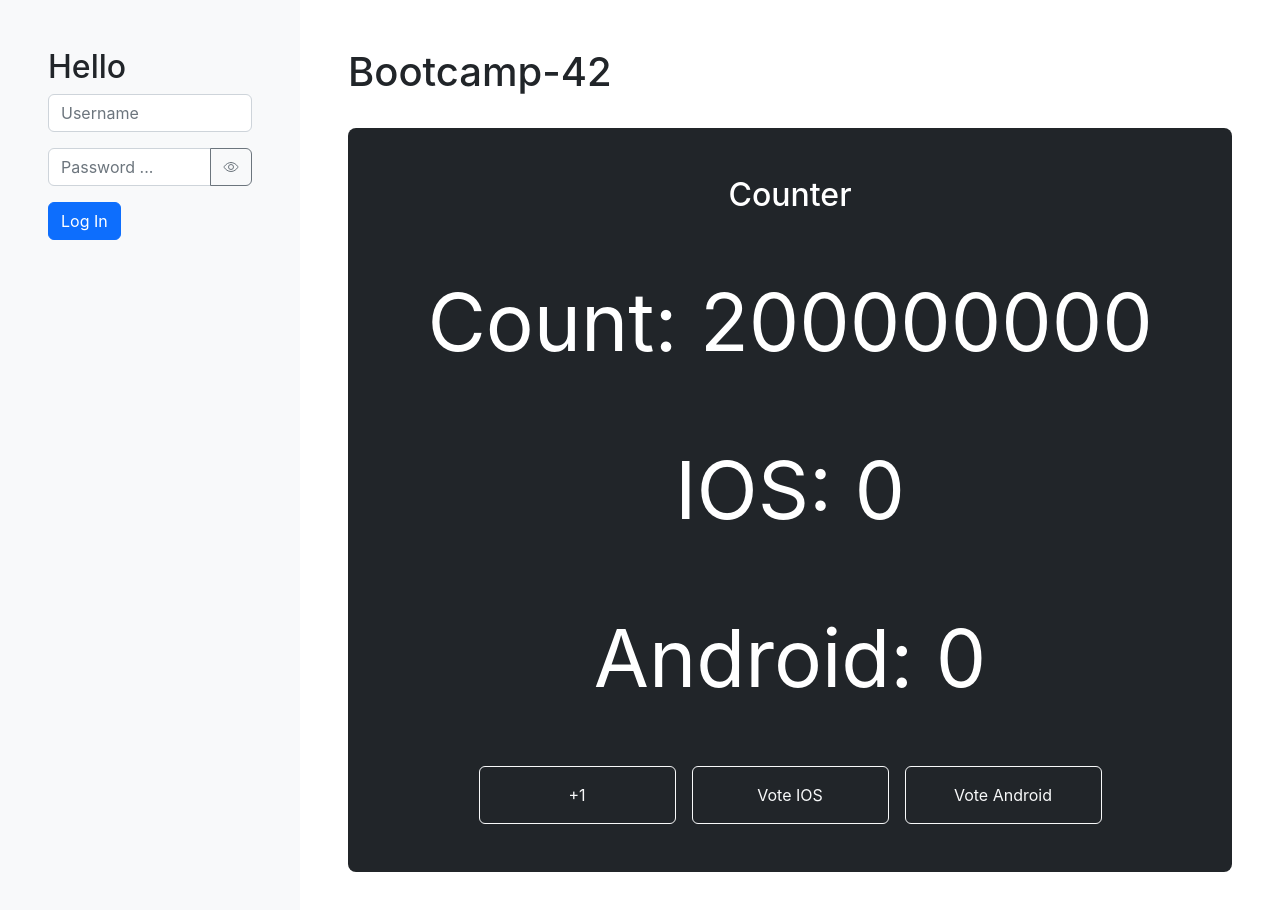
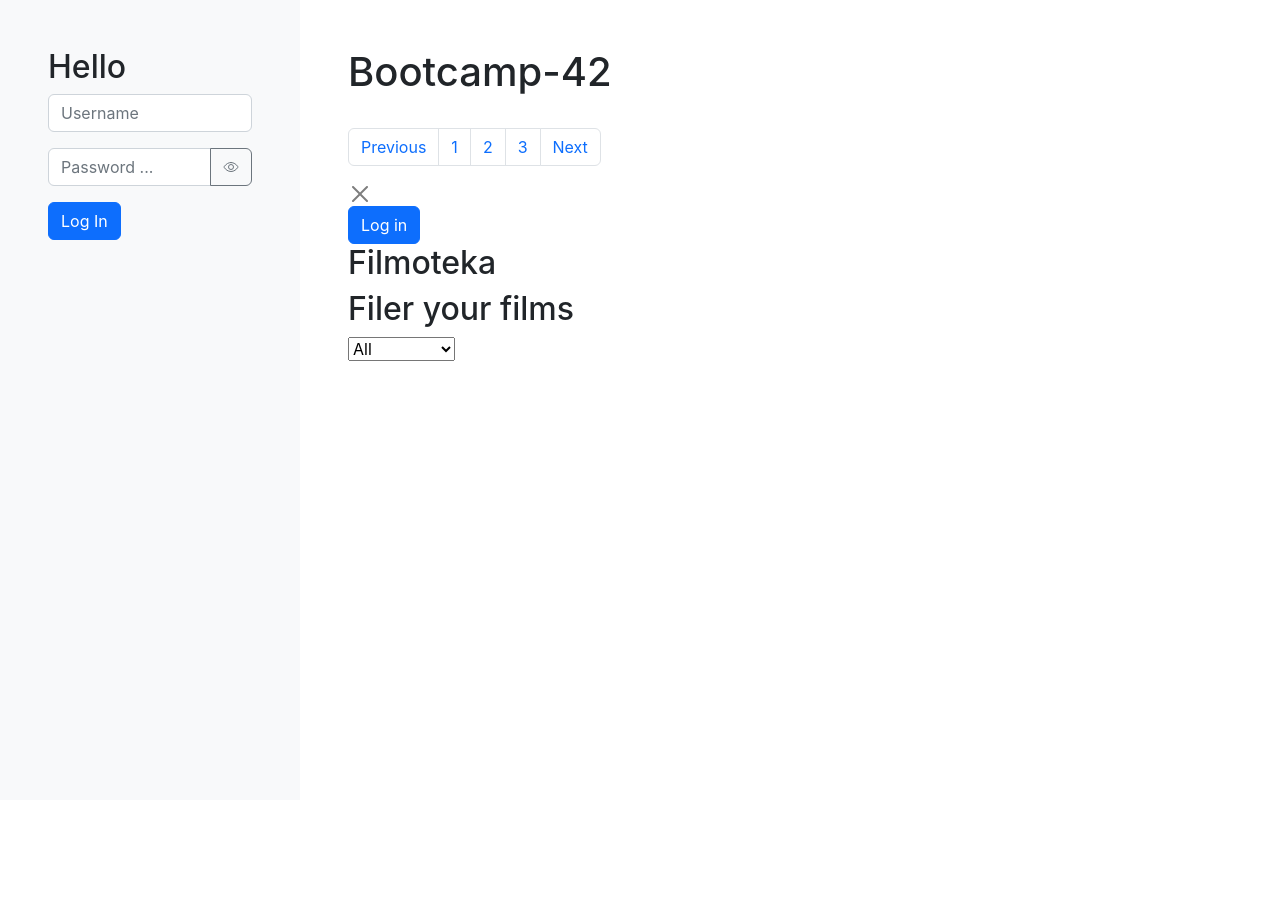
Before and after one commit to VladChornyi/BC42-react, a React (Create React App) app: page / in a window 1280 px wide. Shown: the top 910 px of the page. After the commit the page ends 800 px from the top, so only its background shows below. Built offline with nearby package versions, Linux system fonts and the light colour scheme.

Commit message:
q/a lesson

```diff
--- a/src/App.jsx
+++ b/src/App.jsx
@@ -1,11 +1,14 @@
 // import { Banner } from "./components/Banner/Banner";
+import { useEffect, useState } from "react";
 import { Counter } from "./components/Counter/Counter";
-// import Filmoteka from "./components/Filmoteka/Filmoteka";
+import Filmoteka from "./components/Filmoteka/Filmoteka";
 import { Header, Layout } from "./components/Layout";
-// import { Memo } from "./components/Memo/Memo";
+import Test from "./components/Test/Test";
+import { Memo } from "./components/Memo/Memo";
 // import { Rerender } from "./components/Rerender/Rerender";
 import { AuthProvider } from "./context/AuthContext";
 import { ThemeProvider } from "./context/ThemeContext";
+import { UsersList } from "./components/UsersList/UsersList";
 // import { Posts } from "./components/Posts/Posts";
 
 export const App = () => {
@@ -14,12 +17,17 @@ export const App = () => {
       <AuthProvider>
         <Layout>
           <Header title="Bootcamp-42" />
+          {/* <UsersList /> */}
           {/* <Rerender /> */}
-          {/* <Memo /> */}
-          <Counter />
+          {/* <Test text={"Text"}>
+            <Counter />
+            <Memo />
+          </Test> */}
+
+          {/* <Counter /> */}
           {/* <Banner /> */}
           {/* <Posts /> */}
-          {/* <Filmoteka /> */}
+          <Filmoteka />
         </Layout>
       </AuthProvider>
     </ThemeProvider>
--- a/src/components/Filmoteka/Filmoteka.jsx
+++ b/src/components/Filmoteka/Filmoteka.jsx
@@ -1,6 +1,9 @@
-import { useEffect, useState } from "react";
+import { useContext, useEffect, useState } from "react";
 import { genres } from "../../constants/genres";
+import { AuthContext } from "../../context/AuthContext";
 import { getLocalData } from "../../helpers/getLocalData";
+import { useLocalStorage } from "../../hooks/useLocalStorage";
+import { Button } from "../Button/Button";
 import FilmList from "../FilmList/FilmList";
 import GenresSelect from "../GenresSelect/GenresSelect";
 import MovieForm from "../MovieForm/MovieForm";
@@ -8,14 +11,9 @@ import MovieForm from "../MovieForm/MovieForm";
 const LOCAL_FILMS_KEY = "filmListKey";
 
 const Filmoteka = () => {
-  const [filmList, setFilmList] = useState(
-    () => getLocalData(LOCAL_FILMS_KEY) ?? []
-  );
+  const { isAuth, login, logout } = useContext(AuthContext);
+  const [filmList, setFilmList] = useLocalStorage(LOCAL_FILMS_KEY, []);
   const [genre, setGenre] = useState("All");
-
-  useEffect(() => {
-    localStorage.setItem(LOCAL_FILMS_KEY, JSON.stringify(filmList));
-  }, [filmList]);
 
   const handleChangeGenre = (event) => {
     const { value } = event.target;
@@ -48,8 +46,45 @@ const Filmoteka = () => {
 
   return (
     <div>
+      <nav aria-label="Page navigation example">
+        <ul class="pagination">
+          <li class="page-item">
+            <a class="page-link" href="#">
+              Previous
+            </a>
+          </li>
+          <li class="page-item">
+            <a class="page-link" href="#">
+              1
+            </a>
+          </li>
+          <li class="page-item">
+            <a class="page-link" href="#">
+              2
+            </a>
+          </li>
+          <li class="page-item">
+            <a class="page-link" href="#">
+              3
+            </a>
+          </li>
+          <li class="page-item">
+            <a class="page-link" href="#">
+              Next
+            </a>
+          </li>
+        </ul>
+      </nav>
+      <button type="button" class="btn-close" aria-label="Close"></button>
+      {isAuth ? (
+        <Button onClick={logout}>Log out</Button>
+      ) : (
+        <Button onClick={() => login("admin")}>Log in</Button>
+      )}
+
       <h2>Filmoteka </h2>
-      <MovieForm onAddFilm={handleAddFilm} />
+      {isAuth && <MovieForm onAddFilm={handleAddFilm} />}
+
       <GenresSelect onChange={handleChangeGenre} genre={genre} list={genres} />
       <FilmList
         filmList={handleFilterFilms()}
--- /dev/null
+++ b/src/components/Test/Test.jsx
@@ -0,0 +1,10 @@
+const Test = ({ children }) => {
+  return (
+    <div>
+      Test
+      <section>{children}</section>
+    </div>
+  );
+};
+
+export default Test;
--- /dev/null
+++ b/src/components/UsersList/UserItem.jsx
@@ -0,0 +1,18 @@
+import { Button } from "../Button/Button";
+
+export const UsersItem = ({ user, onDelete }) => {
+  return (
+    <li>
+      <img src={user.avatar} alt={user.name} width="150" />
+      <p>Name: {user.name}</p>
+      <p>Address: {user.address}</p>
+      <p>Cash: ${user.bank}</p>
+      <p>Email: ${user.email}</p>
+      <p>{user.married ? "married" : "single"}</p>
+      <img src={user.animalPhoto} alt="lovely animal" width="120" />
+      <Button onClick={() => onDelete(user.id)} type="button">
+        Delete me
+      </Button>
+    </li>
+  );
+};
--- /dev/null
+++ b/src/components/UsersList/UsersList.jsx
@@ -0,0 +1,44 @@
+import React, { useEffect, useRef, useState } from "react";
+import { UsersItem } from "./UserItem";
+import { deleteUser, getUsers } from "../../services/usersService";
+
+export const UsersList = () => {
+  const [users, setUsers] = useState([]);
+  const isFirstRender = useRef(true);
+
+  useEffect(() => {
+    if (isFirstRender.current) {
+      isFirstRender.current = false;
+      return;
+    }
+    const fetchUsers = async () => {
+      try {
+        const data = await getUsers();
+        setUsers(data);
+      } catch (error) {
+        throw new Error(error.message);
+      }
+    };
+    fetchUsers();
+    // getUsers()
+    //   .then((data) => setUsers(data))
+    //   .catch(console.log);
+  }, []);
+
+  const handleDelete = async (id) => {
+    try {
+      const data = await deleteUser(id);
+      setUsers((prev) => prev.filter((user) => user.id !== data.id));
+    } catch (error) {
+      throw new Error(error.message);
+    }
+  };
+
+  return (
+    <ul>
+      {users.map((user) => (
+        <UsersItem key={user.id} user={user} onDelete={handleDelete} />
+      ))}
+    </ul>
+  );
+};
--- a/src/context/AuthContext.jsx
+++ b/src/context/AuthContext.jsx
@@ -4,37 +4,61 @@ import { getLocalData } from "../helpers/getLocalData";
 
 const AUTH_KEY = "auth";
 
+// export const AuthContext = createContext(null);
+
+// export const AuthProvider = ({ children }) => {
+//   const [isAuth, setIsAuth] = useState(() => {
+//     return getLocalData(AUTH_KEY)?.isAuth ?? false;
+//   });
+//   const [name, setName] = useState(() => {
+//     return getLocalData(AUTH_KEY)?.name ?? "";
+//   });
+
+//   useEffect(() => {
+//     localStorage.setItem(AUTH_KEY, JSON.stringify({ isAuth, name }));
+//   }, [isAuth, name]);
+
+//   const login = (name, password) => {
+//     if (password === "123") {
+//       setIsAuth(true);
+//       setName(name);
+//       confetti.run();
+//     } else {
+//       return alert("Password should be 123 :)");
+//     }
+//   };
+
+//   const logout = () => {
+//     setIsAuth(false);
+//     setName("");
+//   };
+
+//   return (
+//     <AuthContext.Provider value={{ isAuth, name, login, logout }}>
+//       {children}
+//     </AuthContext.Provider>
+//   );
+// };
+
 export const AuthContext = createContext(null);
 
 export const AuthProvider = ({ children }) => {
-  const [isAuth, setIsAuth] = useState(() => {
-    return getLocalData(AUTH_KEY)?.isAuth ?? false;
-  });
-  const [name, setName] = useState(() => {
-    return getLocalData(AUTH_KEY)?.name ?? "";
-  });
+  const [isAuth, setIsAuth] = useState(false);
 
-  useEffect(() => {
-    localStorage.setItem(AUTH_KEY, JSON.stringify({ isAuth, name }));
-  }, [isAuth, name]);
-
-  const login = (name, password) => {
-    if (password === "123") {
+  const login = (password) => {
+    if (password === "admin") {
       setIsAuth(true);
-      setName(name);
       confetti.run();
     } else {
-      return alert("Password should be 123 :)");
+      return alert("incorrect password");
     }
   };
-
   const logout = () => {
     setIsAuth(false);
-    setName("");
   };
 
   return (
-    <AuthContext.Provider value={{ isAuth, name, login, logout }}>
+    <AuthContext.Provider value={{ isAuth, login, logout }}>
       {children}
     </AuthContext.Provider>
   );
--- /dev/null
+++ b/src/hooks/useLocalStorage.js
@@ -0,0 +1,11 @@
+import { useEffect, useState } from "react";
+import { getLocalData } from "../helpers/getLocalData";
+
+export const useLocalStorage = (key, initialState) => {
+  const [data, setData] = useState(() => getLocalData(key) ?? initialState);
+  useEffect(() => {
+    localStorage.setItem(key, JSON.stringify(data));
+  }, [data, key]);
+
+  return [data, setData];
+};
--- a/src/index.jsx
+++ b/src/index.jsx
@@ -8,7 +8,7 @@ import { ThemeProvider } from "styled-components";
 
 const root = ReactDOM.createRoot(document.getElementById("root"));
 root.render(
-  <StrictMode>
-    <App />
-  </StrictMode>
+  // <StrictMode>
+  <App />
+  // </StrictMode>
 );
--- /dev/null
+++ b/src/services/usersService.js
@@ -0,0 +1,15 @@
+import axios from "axios";
+
+export const usersService = axios.create({
+  baseURL: "https://63c7e1d3075b3f3a91d50f37.mockapi.io/users",
+});
+
+export const getUsers = async () => {
+  const { data } = await usersService.get("");
+  return data;
+};
+
+export const deleteUser = async (id) => {
+  const { data } = await usersService.delete(id);
+  return data;
+};
```
